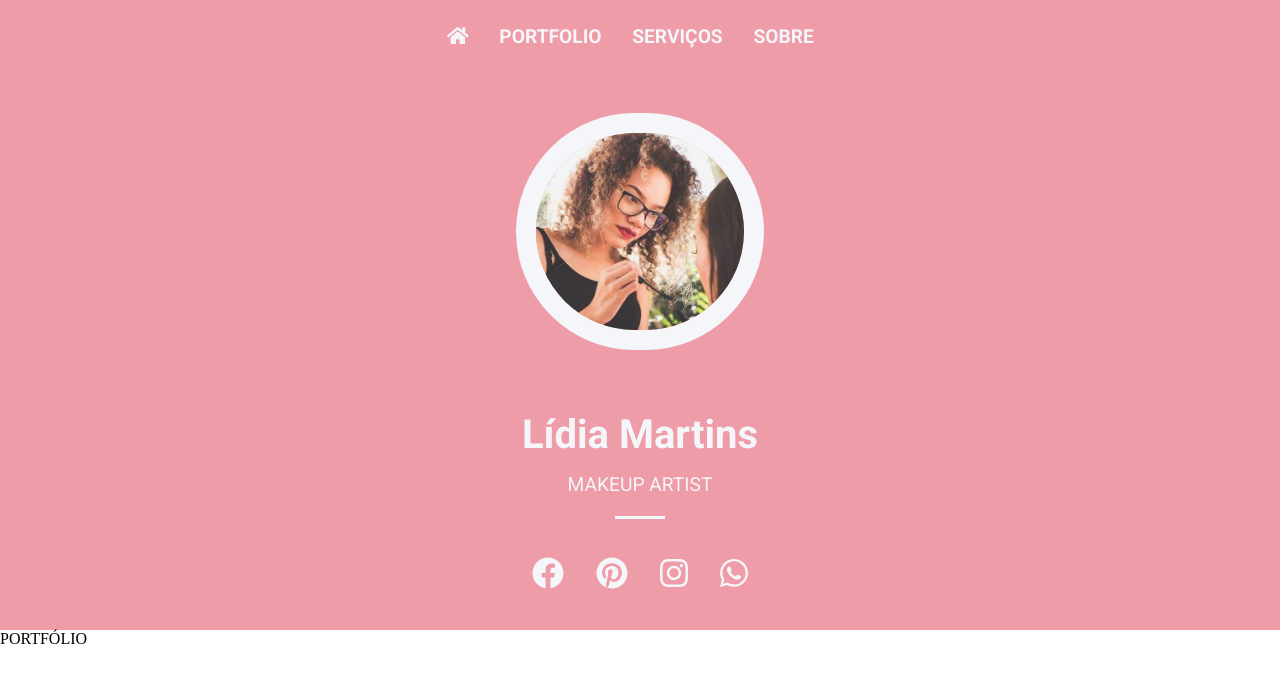
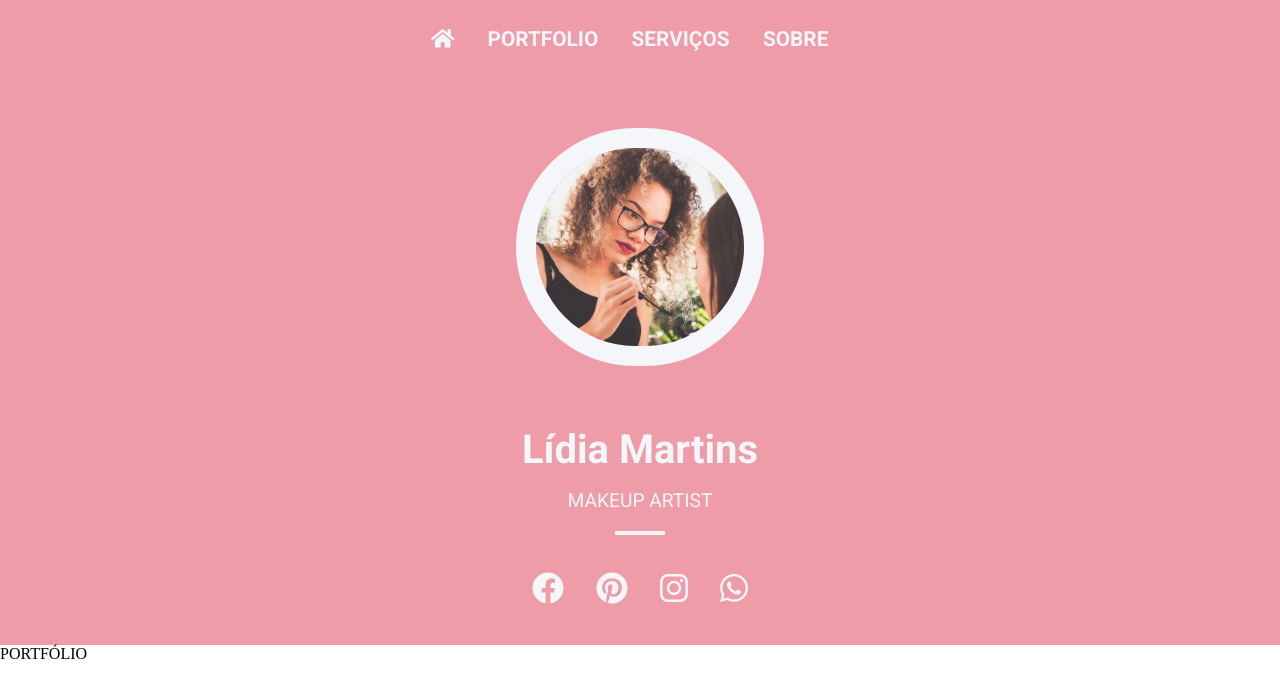
Before and after one commit to rodrigobergamindev/react-projetos, a React (Create React App) app in the folder portfolio/: page / in a window 1280 px wide. Shown: the top 698 px of the page. Built offline with nearby package versions, Linux system fonts and the light colour scheme.

Commit message:
ajustando navbar

```diff
--- a/portfolio/src/components/navbar/Navbar.jsx
+++ b/portfolio/src/components/navbar/Navbar.jsx
@@ -5,38 +5,34 @@ import styled from 'styled-components'
 
 export default function Navbar() {
     return (
-        <Secnavbar>
             <Navigation>
                <Item><a href={"#home"} rel="noopener noreferrer"><FontAwesomeIcon icon={faHome} /></a></Item>
                 <Item><a href={"#portfolio"} rel="noopener noreferrer">PORTFOLIO</a></Item>
                 <Item><a href={"#servicos"} rel="noopener noreferrer">SERVIÇOS</a></Item>
                 <Item><a href={"#sobre"} rel="noopener noreferrer">SOBRE</a></Item>
             </Navigation>
-        </Secnavbar>
     )
 }
 
+const Navigation = styled.ul`
 
-const Secnavbar = styled.div`
+    margin-bottom: 1.5em;
     grid-area: navbar;
     position: sticky;
     position: -webkit-sticky;
     top: 0; /* required */
     background-color:#ee9ca7;
     z-index: 1;
-`;
 
-const Navigation = styled.ul`
     padding: 0;
     text-indent: 0;
     list-style-type: none;
     display: flex;
     flex-wrap: wrap;
     justify-content: center;
-
     @media only screen and (min-width: 1025px) {
         justify-content: center;
-        font-size: 1.2em;
+        font-size: 1.3em;
       }
 `;
 
@@ -45,7 +41,6 @@ const Item = styled.li`
     font-family: 'Roboto', sans-serif;
     font-weight: 700;
     padding: 0.3em;
-    border-radius: 0.6em;
     margin-right: 1.0em;
     &:hover{
         background-color: #f5f6fa;
```
Lines whose indentation alone changed are shown as unchanged.
